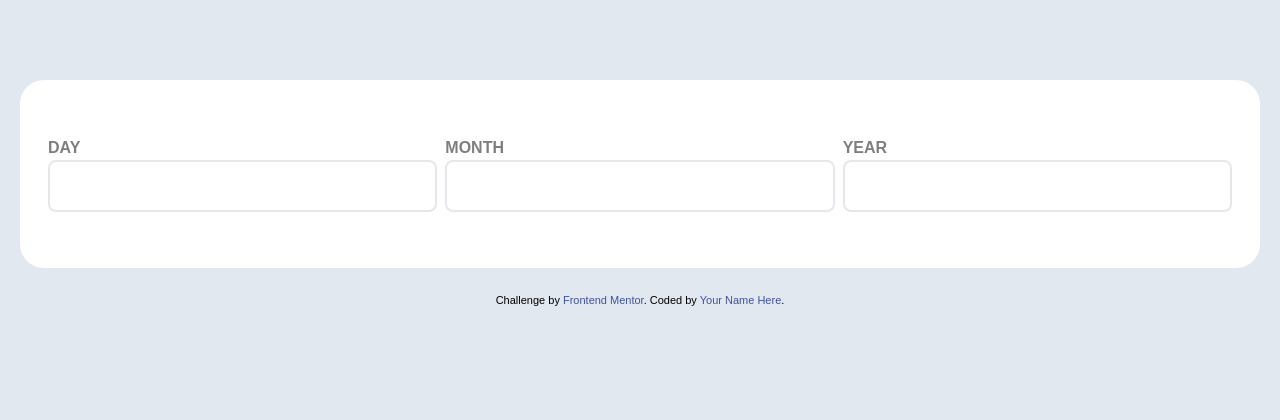
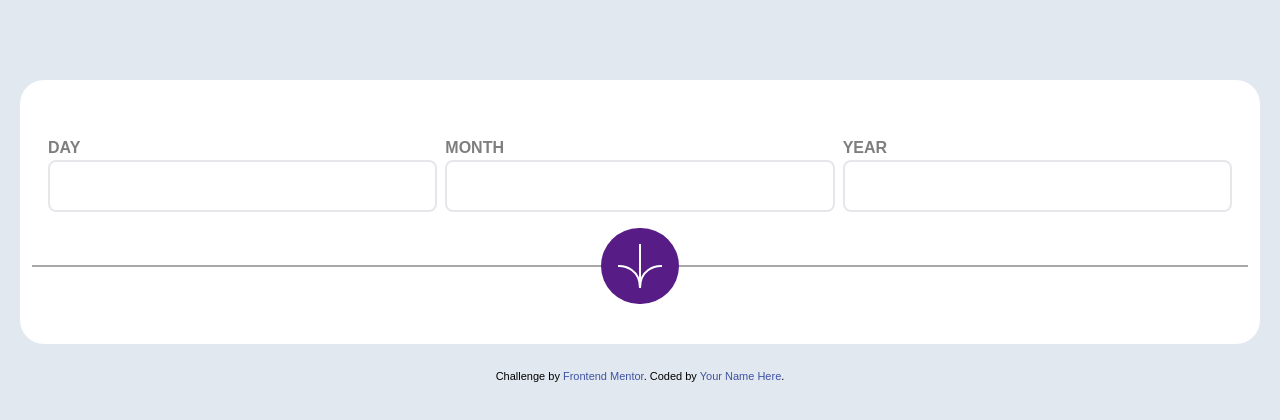
Before and after one commit to vandaminator/age-calculator, a React (Vite) app: page / in a window 1280 px wide. Shown: the top 420 px of the page. Built offline with nearby package versions, Linux system fonts and the light colour scheme.

Commit message:
setted up the arrow btn

```diff
--- a/src/App.jsx
+++ b/src/App.jsx
@@ -1,43 +1,35 @@
+import React, { useState } from "react";
+import iconArrow from "./assets/images/icon-arrow.svg";
+import Input from "./components/Input.jsx";
+
+export const TimeContext = React.createContext();
+
 function App() {
+  const [day, setDay] = useState("");
+  const [month, setMonth] = useState("");
+  const [year, setYear] = useState("");
+
+  const data = {
+    Day: [day, setDay],
+    Month: [month, setMonth],
+    Year: [year, setYear],
+  };
+
   return (
     <>
-      <div className="mx-5 mb-6 mt-20 rounded-3xl bg-white px-3 py-10">
-        <div className="flex gap-2 p-4">
-          <div className="flex flex-col">
-            <label htmlFor="day" className="font-bold uppercase opacity-50">
-              Day
-            </label>
-            <input
-              type="number"
-              name="day"
-              id="day"
-              className="decoration-none w-full rounded-lg border-2 pl-5 text-[32px] font-bold"
-            />
-          </div>
-          <div className="flex flex-col">
-            <label htmlFor="month" className="font-bold uppercase opacity-50">
-              Month
-            </label>
-            <input
-              type="number"
-              name="month"
-              id="month"
-              className="decoration-none w-full rounded-lg border-2 pl-5 text-[32px] font-bold"
-            />
-          </div>
-          <div className="flex flex-col">
-            <label htmlFor="year" className="font-bold uppercase opacity-50">
-              Year
-            </label>
-            <input
-              type="number"
-              name="year"
-              id="year"
-              className="decoration-none w-full rounded-lg border-2 pl-5 text-[32px] font-bold"
+      <TimeContext.Provider value={data}>
+        <div className="mx-5 mb-6 mt-20 rounded-3xl bg-white px-3 py-10">
+          <Input />
+          <div className="relative" id="image-box">
+            {/* <div className="absolute top-1/2 z-0 w-full border border-black"></div> */}
+            <img
+              className="z-10 mx-auto rounded-full bg-purple-900 p-4 opacity-100"
+              src={iconArrow}
+              alt="image"
             />
           </div>
         </div>
-      </div>
+      </TimeContext.Provider>
     </>
   );
 }
--- /dev/null
+++ b/src/TimeProvider.jsx
@@ -0,0 +1,54 @@
+import React, { useContext, useState } from "react";
+
+const DateProvider = React.createContext();
+const MonthProvider = React.createContext();
+const YearProvider = React.createContext();
+
+// they will give the stateful variable and the function to change it
+export function useDate() {
+  return useContext(DateProvider);
+}
+export function useMonth() {
+  return useContext(MonthProvider);
+}
+export function useYear() {
+  return useContext(YearProvider);
+}
+
+// the providers are used like this to make their values statefull
+const Year = ({ childern }) => {
+  const [year, setYear] = useState("");
+  return (
+    <YearProvider.Provider value={[year, setYear]}>
+      {childern}
+    </YearProvider.Provider>
+  );
+};
+const Date = ({ childern }) => {
+  const [day, setDay] = useState("");
+  return (
+    <DateProvider.Provider value={[day, setDay]}>
+      {childern}
+    </DateProvider.Provider>
+  );
+};
+const Month = ({ childern }) => {
+  const [month, setMonth] = useState("");
+  return (
+    <MonthProvider.Provider value={[month, setMonth]}>
+      {childern}
+    </MonthProvider.Provider>
+  );
+};
+
+export default function TimeProvider({ childern }) {
+  return (
+    <>
+      <Year>
+        <Month>
+          <Date>{childern}</Date>
+        </Month>
+      </Year>
+    </>
+  );
+}
--- /dev/null
+++ b/src/components/Input.jsx
@@ -0,0 +1,57 @@
+import { useContext } from "react";
+import { TimeContext } from "../App";
+
+function Input({}) {
+  const data = useContext(TimeContext);
+  const { Day, Month, Year } = data;
+
+  const [day, setDay] = Day;
+  const [month, setMonth] = Month;
+  const [year, setYear] = Year;
+
+  return (
+    <div className="flex gap-2 p-4">
+      <div className="flex flex-col">
+        <label htmlFor="day" className="font-bold uppercase opacity-50">
+          Day
+        </label>
+        <input
+          type="number"
+          name="day"
+          id="day"
+          className="decoration-none w-full rounded-lg border-2 pl-5 text-[32px] font-bold"
+          value={day}
+          onChange={({ target }) => setDay(target.value)}
+        />
+      </div>
+      <div className="flex flex-col">
+        <label htmlFor="month" className="font-bold uppercase opacity-50">
+          Month
+        </label>
+        <input
+          type="number"
+          name="month"
+          id="month"
+          className="decoration-none w-full rounded-lg border-2 pl-5 text-[32px] font-bold"
+          value={month}
+          onChange={({ target }) => setMonth(target.value)}
+        />
+      </div>
+      <div className="flex flex-col">
+        <label htmlFor="year" className="font-bold uppercase opacity-50">
+          Year
+        </label>
+        <input
+          type="number"
+          name="year"
+          id="year"
+          className="decoration-none w-full rounded-lg border-2 pl-5 text-[32px] font-bold"
+          value={year}
+          onChange={({ target }) => setYear(target.value)}
+        />
+      </div>
+    </div>
+  );
+}
+
+export default Input;
--- a/src/index.css
+++ b/src/index.css
@@ -15,4 +15,13 @@
     font-family: "Poppins", sans-serif;
     @apply bg-slate-200;
   }
+
+  #image-box {
+    background: linear-gradient(
+      0deg,
+      rgba(255, 255, 255, 1) 49%,
+      rgba(0, 0, 0, 1) 50%,
+      rgba(255, 255, 255, 1) 51%
+    );
+  }
 }
```
